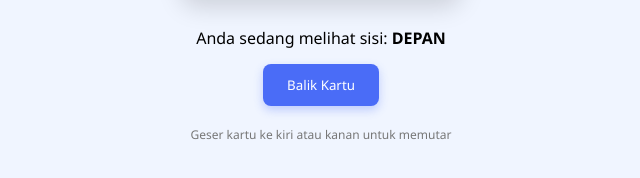
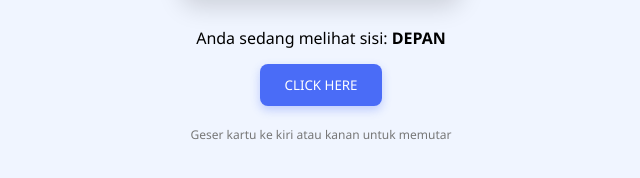
Before and after one commit to Dynoz769/TM-Business-Card, a plain HTML site: page index.html in a window 1280 px wide. Shown: the part 552-730 px from the top of the page, 319-959 px from the left. Drawn offline with Linux system fonts and the light colour scheme.

Commit message:
Update index.html

```diff
--- a/index.html
+++ b/index.html
@@ -196,7 +196,7 @@
       <div class="status">
         Anda sedang melihat sisi: <span class="bold" id="currentSide">DEPAN</span>
       </div>
-      <button class="flip-btn" id="flipBtn">Balik Kartu</button>
+      <button class="flip-btn" id="flipBtn">CLICK HERE</button>
     </div>
 
     <p class="info">
```
